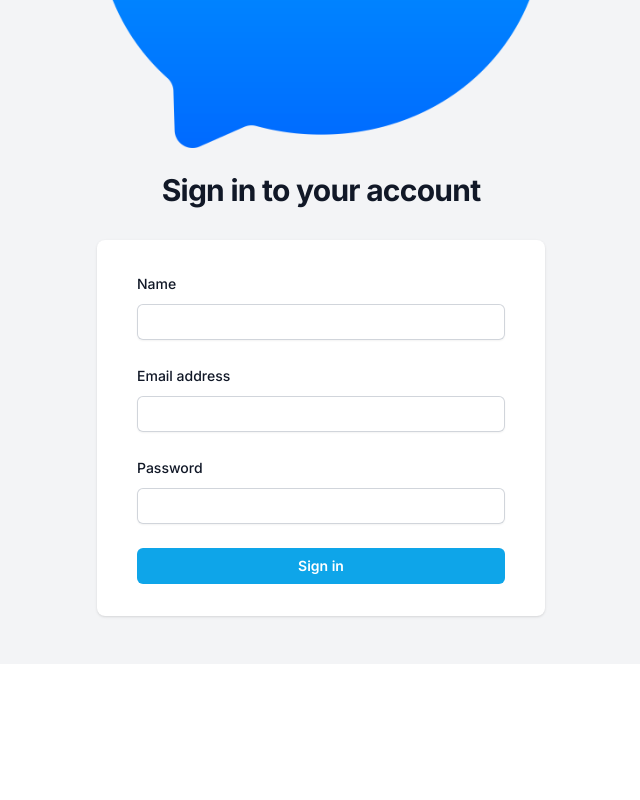
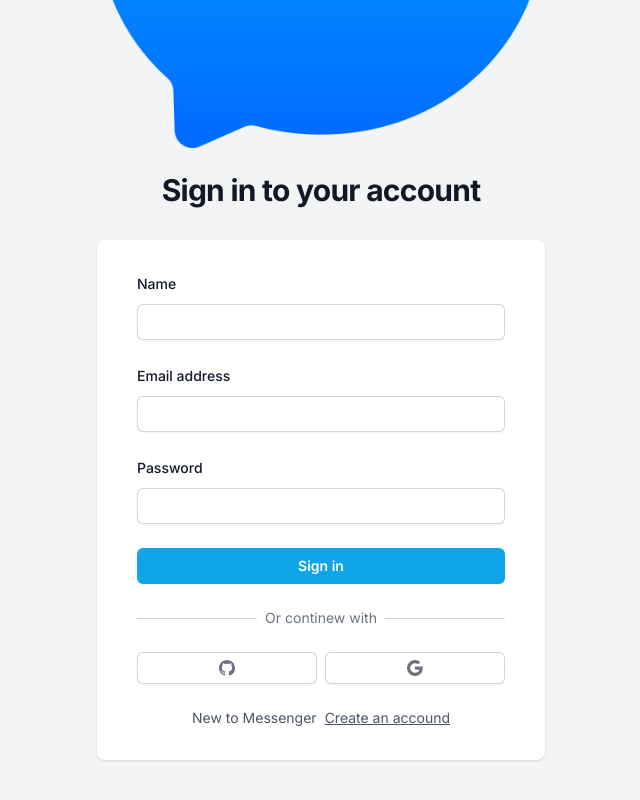
Before and after one commit to Cotamor/messenger, a Next.js app: page / in a window 1280 px wide. Shown: the part 348-1148 px from the top of the page, without its empty margins (319-959 px from the left). Before the commit the page ends 1012 px from the top, so only its background shows below. Built offline with nearby package versions, Linux system fonts and the light colour scheme.

Commit message:
authform ui 2

```diff
--- a/app/(site)/components/AuthForm.tsx
+++ b/app/(site)/components/AuthForm.tsx
@@ -5,6 +5,9 @@
 import { useCallback, useState } from 'react'
 import Input from '@/components/inputs/Input'
 import Button from '@/components/Button'
+
+import { BsGithub, BsGoogle } from 'react-icons/bs'
+import AuthSocialButton from './AuthSocialButton'
 
 type Variant = 'LOGIN' | 'REGISTER'
 
@@ -83,11 +86,47 @@
             type="password"
           />
           <div className="">
-            <Button disabled={isLoading} fullWidth type='submit'>
+            <Button disabled={isLoading} fullWidth type="submit">
               {variant === 'LOGIN' ? 'Sign in' : 'Register'}
             </Button>
           </div>
         </form>
+
+        <div className="mt-6">
+          {/* continer with sign */}
+          <div className="relative">
+            <div className="absolute inset-0 flex items-center">
+              <div className="w-full border-t border-gray-300" />
+            </div>
+            <div className="relative flex justify-center text-sm">
+              <span className="bg-white px-2 text-gray-500">
+                Or continew with
+              </span>
+            </div>
+          </div>
+
+          <div className="mt-6 flex gap-2">
+            <AuthSocialButton
+              icon={BsGithub}
+              onClick={() => socialAction('github')}
+            />
+            <AuthSocialButton
+              icon={BsGoogle}
+              onClick={() => socialAction('google')}
+            />
+          </div>
+        </div>
+
+        <div className="flex gap-2 justify-center text-sm mt-6 px-2 text-gray-600">
+          <div>
+            {variant === 'LOGIN'
+              ? 'New to Messenger'
+              : 'Already have an accound?'}
+          </div>
+          <div className="underline cursor-pointer" onClick={toggleVariant}>
+            {variant === 'LOGIN' ? 'Create an accound' : 'Login'}
+          </div>
+        </div>
       </div>
     </div>
   )
--- /dev/null
+++ b/app/(site)/components/AuthSocialButton.tsx
@@ -0,0 +1,37 @@
+import { IconType } from 'react-icons'
+
+interface AuthSocialButtonProps {
+  icon: IconType
+  onClick: () => void
+}
+
+const AuthSocialButton: React.FC<AuthSocialButtonProps> = ({
+  icon: Icon,
+  onClick,
+}) => {
+  return (
+    <button
+      type="button"
+      onClick={onClick}
+      className="
+      inline-flex
+      w-full
+      justify-center
+      rounded-md
+      bg-white
+      px-4
+      py-2
+      text-gray-500
+      shadow-sm
+      ring-1
+      ring-inset
+      ring-gray-300
+      hover:bg-gray-50
+      focus:outline-offset-0
+    "
+    >
+      <Icon />
+    </button>
+  )
+}
+export default AuthSocialButton
```
